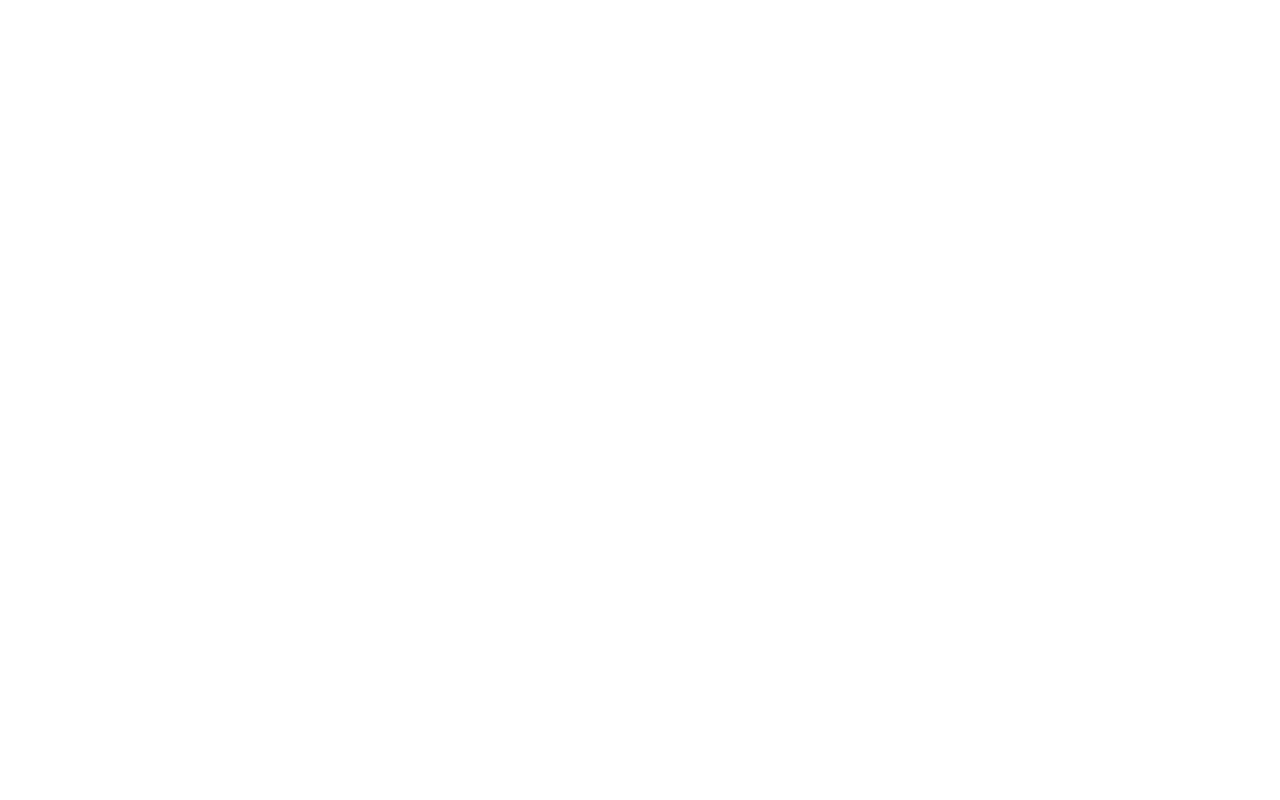
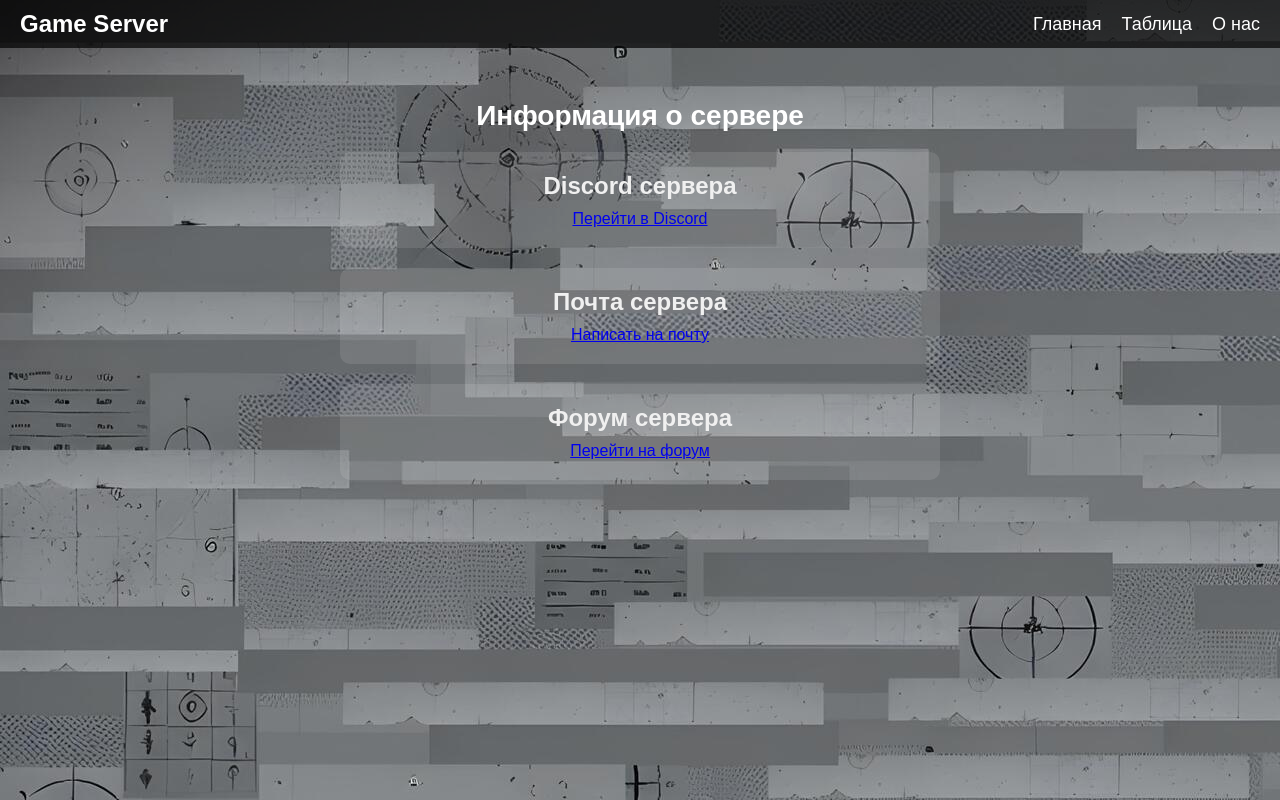
Before and after one commit to valotr0n/projectforarma, a plain HTML site: page aboutus.html in a window 1280 px wide. Drawn offline with Linux system fonts and the light colour scheme.

Commit message:
Изменения

```diff
--- a/aboutus.html
+++ b/aboutus.html
@@ -0,0 +1,46 @@
+<!DOCTYPE html>
+<html lang="ru">
+<head>
+    <link rel="shortcut icon" href="/assets/img/logo.jpg">
+    <meta charset="UTF-8">
+    <meta name="viewport" content="width=device-width, initial-scale=1.0">
+    <title>О нас</title>
+    <link rel="stylesheet" href="/assets/css/main.css">
+</head>
+<body>
+    <header>
+        <nav>
+            <div class="logo">Game Server</div>
+            <ul class="nav-links">
+                <li><a href="main.html">Главная</a></li>
+                <li><a href="info.html">Таблица</a></li>
+                <li><a href="aboutus.html">О нас</a></li>
+            </ul>
+        </nav>
+    </header>
+
+    <main>
+        <section class="aboutus-section">
+            <h2>Информация о сервере</h2>
+            <div class="info-block">
+                <h3>Discord сервера</h3>
+                <p>
+                    <a href="https://discord.gg/bdp5v5mA" target="_blank">Перейти в Discord</a>
+                </p>
+            </div>
+            <div class="info-block">
+                <h3>Почта сервера</h3>
+                <p>
+                    <a href="mailto:your-email@example.com">Написать на почту</a>
+                </p>
+            </div>
+            <div class="info-block">
+                <h3>Форум сервера</h3>
+                <p>
+                    <a href="https://75thcompany.ru/index.php" target="_blank">Перейти на форум</a>
+                </p>
+            </div>
+        </section>
+    </main>
+</body>
+</html>
--- a/assets/css/main.css
+++ b/assets/css/main.css
@@ -289,3 +289,49 @@ table {
         padding: 10px 8px;
     }
 }
+
+/* Оставляем все существующие стили */
+
+.aboutus-section {
+    padding: 100px 20px;
+    text-align: center;
+}
+
+.aboutus-section h2 {
+    font-size: 28px;
+    margin-bottom: 20px;
+}
+
+.aboutus-section .info-block {
+    background-color: rgba(255, 255, 255, 0.1);
+    padding: 20px;
+    margin: 20px auto;
+    max-width: 600px;
+    border-radius: 10px;
+    color: #f0f0f0;
+}
+
+.aboutus-section h3 {
+    font-size: 24px;
+    margin-bottom: 10px;
+}
+
+/* Плавные переходы между страницами */
+body {
+    transition: opacity 0.5s ease-in-out;
+}
+
+body.fade-out {
+    opacity: 0;
+    pointer-events: none;
+}
+
+/* Добавляем анимацию для плавной подгрузки секций */
+@keyframes fadeIn {
+    from { opacity: 0; }
+    to { opacity: 1; }
+}
+
+.hero-section, .news-section, .aboutus-section {
+    animation: fadeIn 1s ease-in-out;
+}
```
Also changed, not shown: assets/main.js (+13 -15 lines), info.html (+2 -2 lines), main.html (+1 -2 lines), assets/img/logo.jpg (added).
